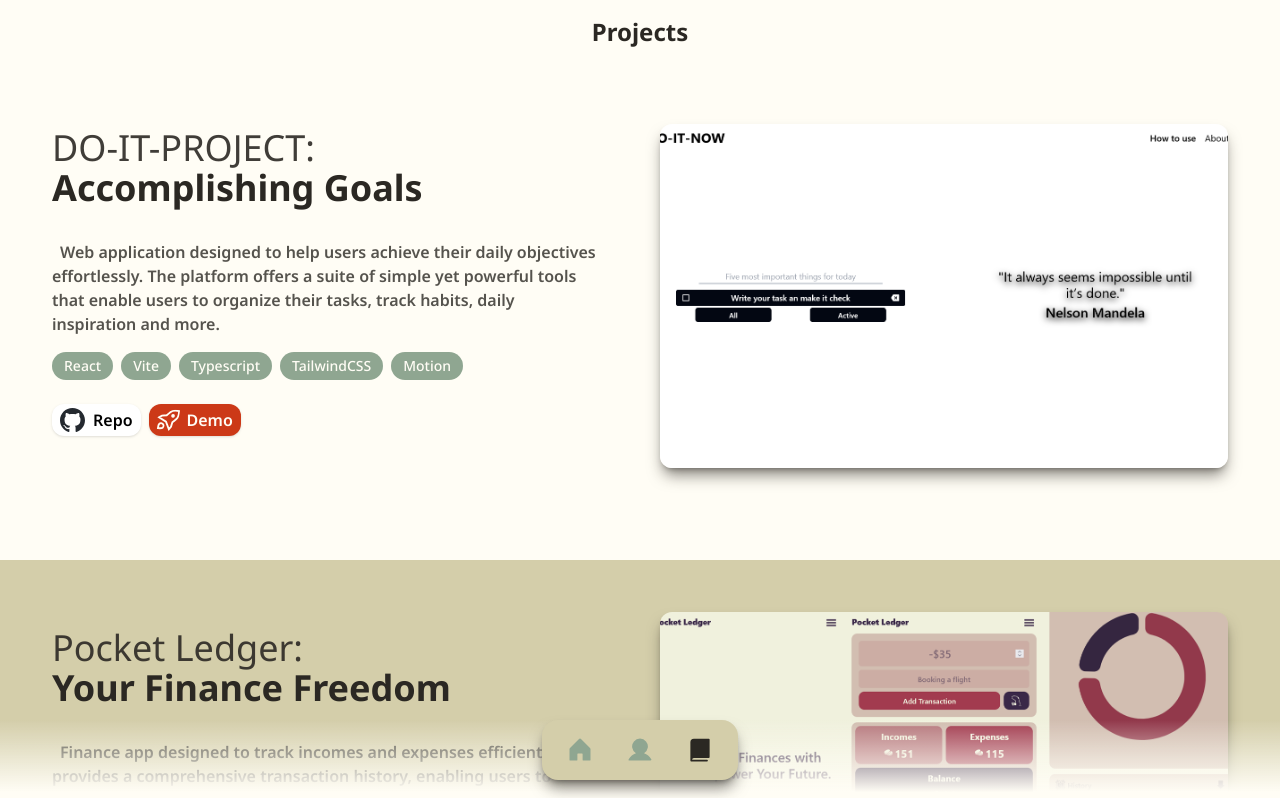
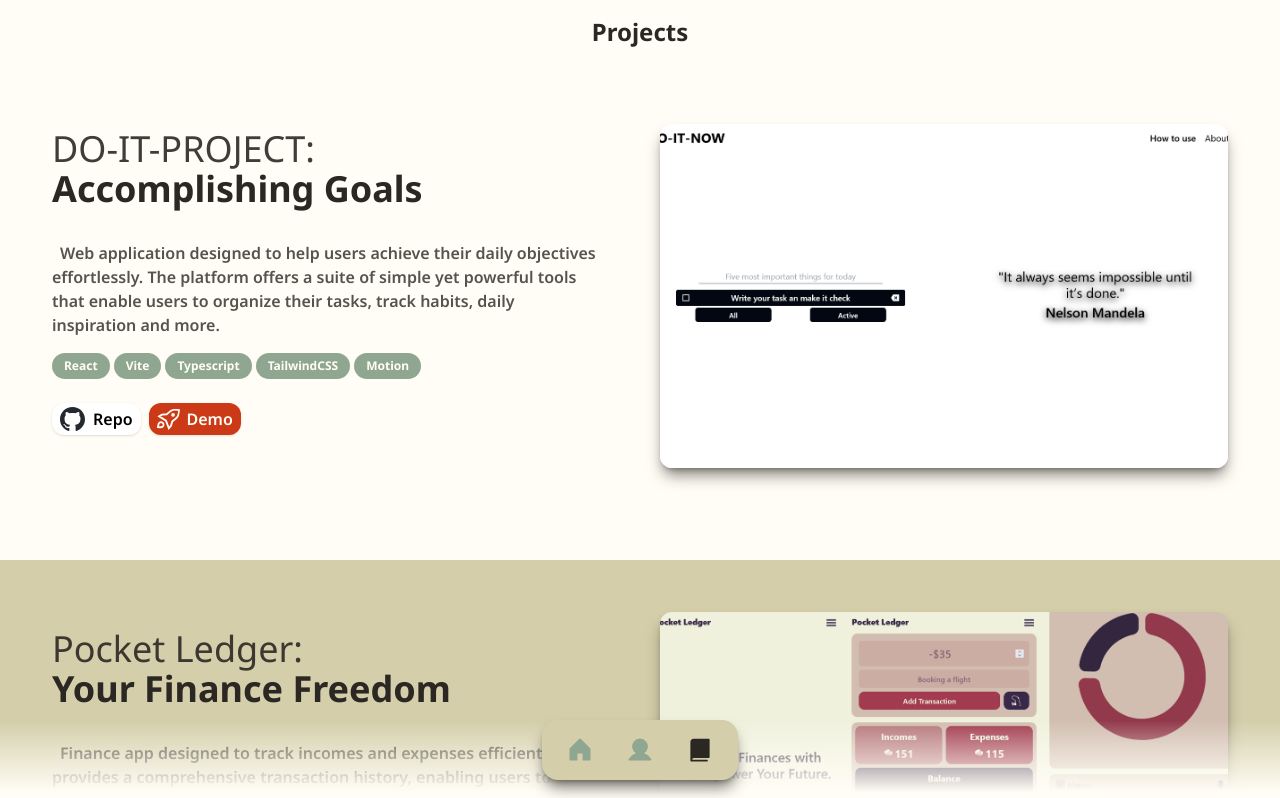
Before and after one commit to fantasyfuerte/portfolio, a Next.js app: page /projects in a window 1280 px wide. Shown: the top 798 px of the page. Built offline with nearby package versions, Linux system fonts and the light colour scheme.

Commit message:
Styling technologies in project card

```diff
--- a/src/components/project-item.tsx
+++ b/src/components/project-item.tsx
@@ -37,11 +37,15 @@ function ProjectItem({
         <p className="text-md font-semibold mt-8 text-pretty first-letter:ml-2 text-primary/80">
           {description}
         </p>
-        <div className="flex flex-wrap gap-2 mt-4">
+        <div className="flex flex-wrap gap-1 mt-4">
           {technologies.map((tech, index) => (
             <span
               key={index}
-              className="px-3 py-1 text-sm font-medium rounded-full bg-secondary text-basicBackground"
+              className={`px-3 py-1 text-[12px] font-bold rounded-full ${
+                bg
+                  ? "bg-basicBackground/90 text-primary/80"
+                  : "bg-secondary text-basicBackground"
+              }`}
             >
               {tech}
             </span>
```
